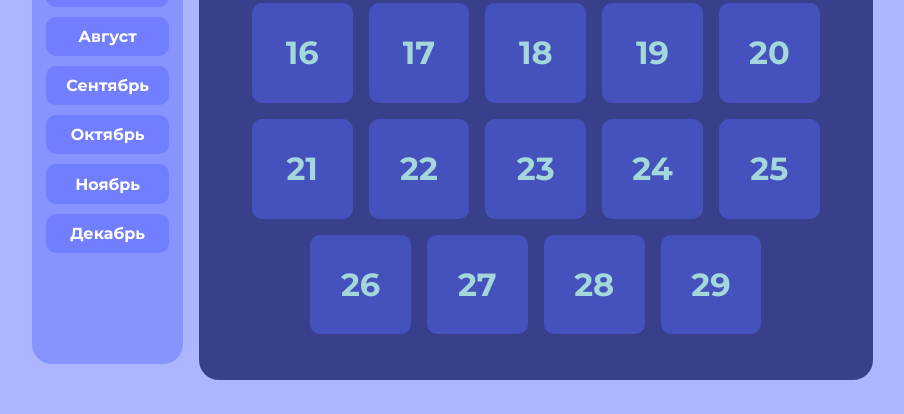
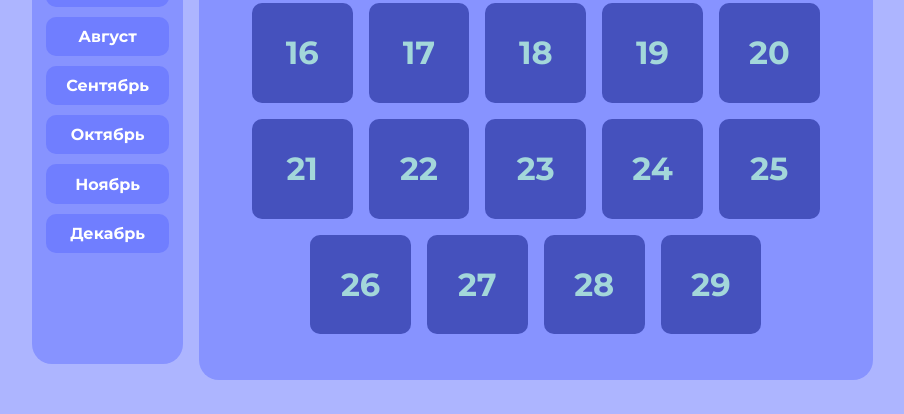
Before and after one commit to Dizey5K/Dizey5K.github.io, a plain HTML site: page fev.html in a window 1280 px wide. Shown: the part 740-1154 px from the top of the page, without its empty margins (198-1102 px from the left). Drawn offline with Linux system fonts and the light colour scheme.

Commit message:
Update month.css

```diff
--- a/public/css/month.css
+++ b/public/css/month.css
@@ -6,7 +6,7 @@
   flex-direction: column;
   width: 100%;
   padding: 1.44em 0.66em 1.44em 0.66em;
-  background-color: #38408c;
+  background-color: #8793ff;
   border-radius: 20px;
   align-items: center;
   height: fit-content;
```
